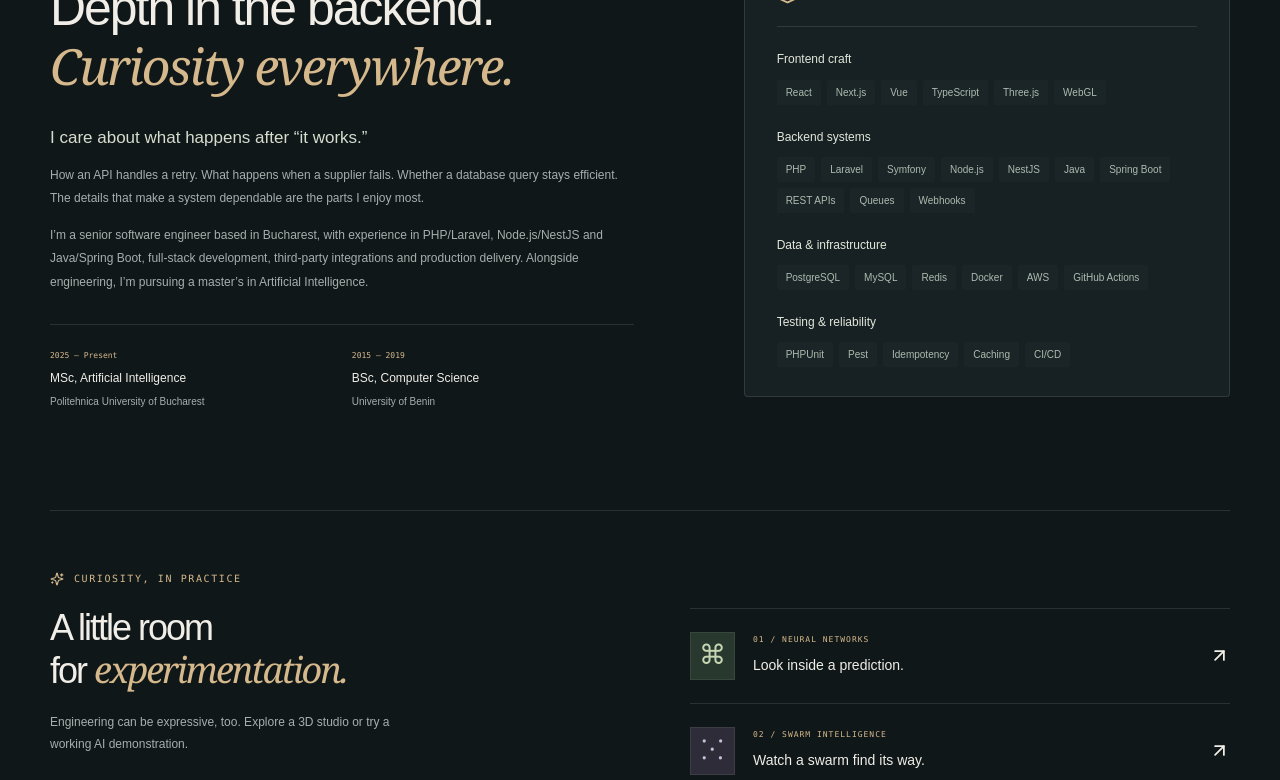
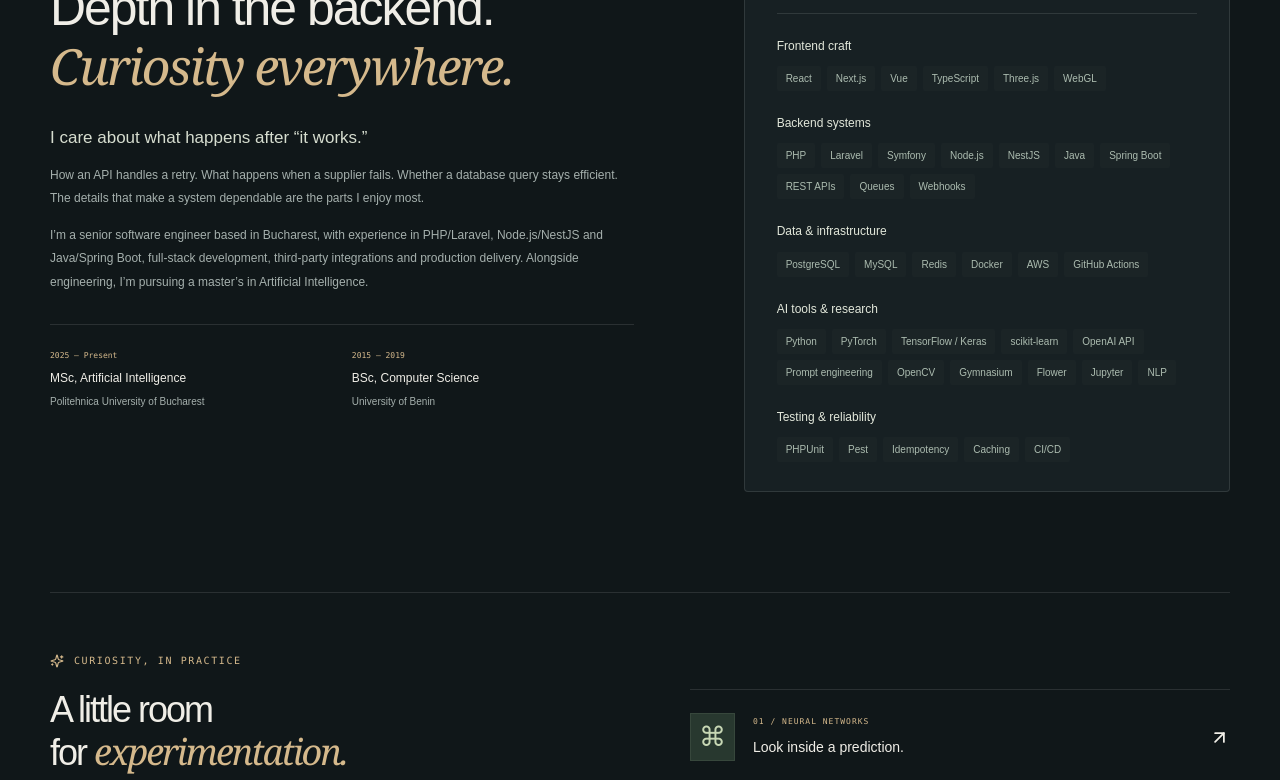
Before and after one commit to jude4/Judeverse, a Next.js app: page /Judeverse/ in a window 1280 px wide. Shown: the part 6882-7662 px from the top of the page. Built offline with nearby package versions, Linux system fonts and the light colour scheme.

Commit message:
Display AI tools in portfolio toolkit

```diff
--- a/components/Portfolio.tsx
+++ b/components/Portfolio.tsx
@@ -657,7 +657,7 @@ export default function Portfolio() {
               <Layers3 size={21} />
               <span>THE TOOLKIT</span>
             </div>
-            {skillGroups.slice(0, 3).map((group) => (
+            {skillGroups.map((group) => (
               <div className="pf-tool-group" key={group.name}>
                 <h3>{group.name}</h3>
                 <div className="pf-tags">
--- a/data/portfolio.ts
+++ b/data/portfolio.ts
@@ -265,9 +265,9 @@ export const skillGroups = [
     skills: ["PostgreSQL", "MySQL", "Redis", "Docker", "AWS", "GitHub Actions"],
   },
   {
-    name: "AI & research",
+    name: "AI tools & research",
     desc: "Intelligent software and experimental systems",
-    skills: ["Neural Networks", "NLP", "Optimization", "Python"],
+    skills: ["Python", "PyTorch", "TensorFlow / Keras", "scikit-learn", "OpenAI API", "Prompt engineering", "OpenCV", "Gymnasium", "Flower", "Jupyter", "NLP"],
   },
 ];
 
```
